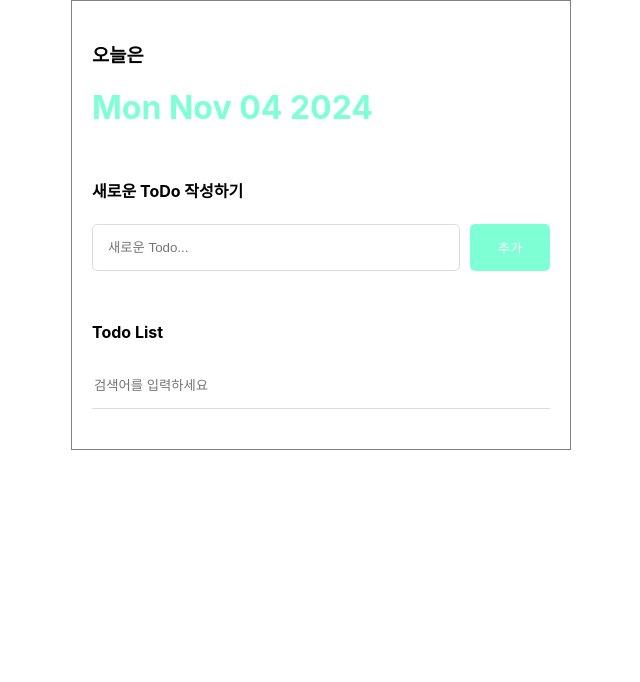
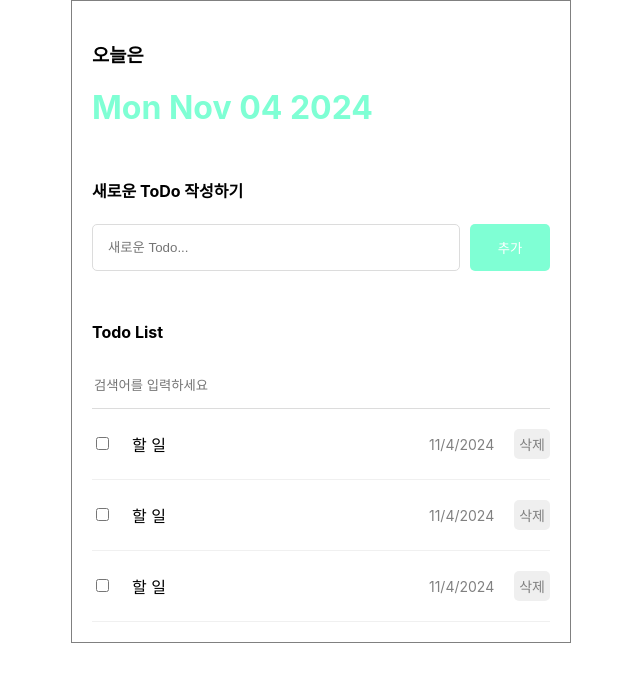
Before and after one commit to billihazero/TodoApp, a JavaScript app: page / in a window 1280 px wide. Shown: the top 682 px of the page, without its empty margins (319-959 px from the left). Built offline with nearby package versions, Linux system fonts and the light colour scheme; the HTML template or start-up script is replaced by a standard one.

Commit message:
feat: TodoItem component 추가

```diff
--- /dev/null
+++ b/src/component/TodoItem.css
@@ -0,0 +1,34 @@
+/*아이템 박스 스타일 적용*/
+.TodoItem {
+    display: flex;
+    align-items: center;
+    gap: 20px;
+    padding-bottom: 20px;
+    border-bottom: 1px solid rgb(240, 240, 240);
+}
+
+/*체크박스 감싼 박스 스타일 적용*/
+.TodoItem .checkbox_col {
+    width: 20px;
+}
+
+/*할 일 text 감싼 박스 스타일 적용*/
+.TodoItem .title_col {
+    flex: 1;
+}
+
+/*시간 감싼 박스 스타일 적용*/
+.TodoItem .date_col {
+    font-size: 14px;
+    color: gray;
+}
+
+/*삭제 버튼 스타일 적용*/
+.TodoItem .btn_col button {
+    cursor: pointer;
+    color: gray;
+    font-size: 14px;
+    border: none;
+    border-radius: 5px;
+    padding: 5px;
+}
--- /dev/null
+++ b/src/component/TodoItem.js
@@ -0,0 +1,19 @@
+import "./TodoItem.css";
+
+const TodoItem = () => {
+    return (
+        <div className="TodoItem">
+            <div className="checkbox_col">
+                <input type="checkbox" />
+            </div>
+            <div className="title_col">할 일</div>
+            <div className="date_col">{new Date().toLocaleDateString()}</div>
+            <div className="btn_col">
+                <button>삭제</button>
+            </div>
+        </div>
+    )
+
+}
+
+export default TodoItem;
--- a/src/component/TodoList.css
+++ b/src/component/TodoList.css
@@ -14,3 +14,9 @@
     outline: none;
     border-bottom: 1px solid aquamarine;
 }
+
+.TodoList .list_wrapper {
+    display: flex;
+    flex-direction: column;
+    gap: 20px;
+}
--- a/src/component/TodoList.js
+++ b/src/component/TodoList.js
@@ -1,3 +1,4 @@
+import TodoItem from "./TodoItem";
 import "./TodoList.css";
 
 const TodoList = () => {
@@ -5,6 +6,11 @@ const TodoList = () => {
     <div className="TodoList">
         <h4>Todo List</h4>
         <input className="searchbar" placeholder="검색어를 입력하세요" />
+        <div className="list_wrapper">
+            <TodoItem />
+            <TodoItem />
+            <TodoItem />
+        </div>
     </div>
     )
 }
```
